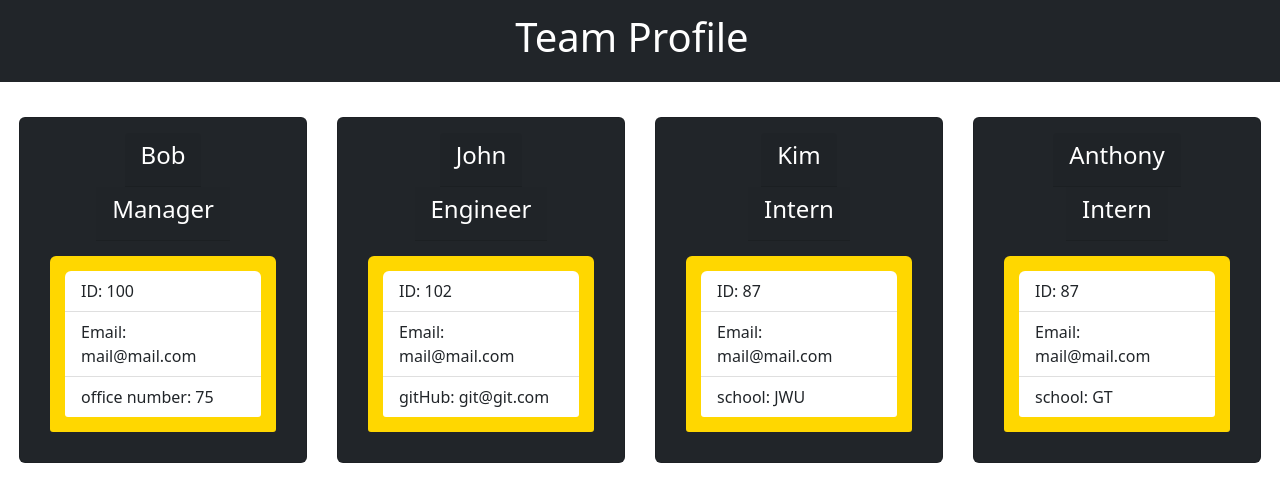
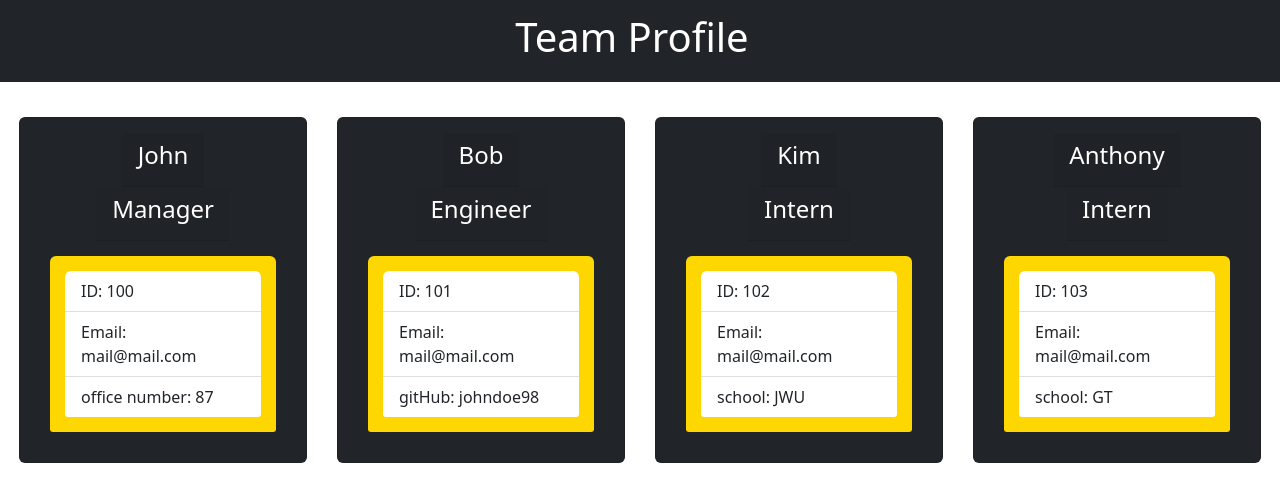
Before and after one commit to anthonydominguez86/team-profile-generator, a website: page dist/index.html in a window 1280 px wide. Drawn offline with nearby package versions, Linux system fonts and the light colour scheme.

Commit message:
Updated HTML Sample

```diff
--- a/dist/index.html
+++ b/dist/index.html
@@ -47,7 +47,7 @@
                   <div class="row">
                   <div class="card bg-dark justify-content-center align-items-center" style="width: 18rem;">
                 <div class="col card-header">
-                <h4>Bob </h4>
+                <h4>John </h4>
                 </div>
                 <div class="col card-header">
                 <h4>Manager</h4 >
@@ -55,29 +55,29 @@
                 <ul class="list-group list-group-flush text">
                 <li class="list-group-item">ID: 100</li>
                 <li class="list-group-item">Email: mail@mail.com</li>
-                <li class="list-group-item"> office number: 75</li>
+                <li class="list-group-item"> office number: 87</li>
                 </ul>
             </div > <div class="card bg-dark justify-content-center align-items-center" style="width: 18rem;">
                 <div class="col card-header">
-                <h4>John</h4>
+                <h4>Bob </h4>
                 </div>
                 <div class="col card-header">
                 <h4>Engineer</h4 >
                 </div >
                 <ul class="list-group list-group-flush text">
-                <li class="list-group-item">ID: 102</li>
+                <li class="list-group-item">ID: 101</li>
                 <li class="list-group-item">Email: mail@mail.com</li>
-                <li class="list-group-item"> gitHub: git@git.com</li>
+                <li class="list-group-item"> gitHub: johndoe98</li>
                 </ul>
             </div > <div class="card bg-dark justify-content-center align-items-center" style="width: 18rem;">
                 <div class="col card-header">
-                <h4>Kim</h4>
+                <h4>Kim </h4>
                 </div>
                 <div class="col card-header">
                 <h4>Intern</h4 >
                 </div >
                 <ul class="list-group list-group-flush text">
-                <li class="list-group-item">ID: 87</li>
+                <li class="list-group-item">ID: 102</li>
                 <li class="list-group-item">Email: mail@mail.com</li>
                 <li class="list-group-item"> school: JWU</li>
                 </ul>
@@ -89,7 +89,7 @@
                 <h4>Intern</h4 >
                 </div >
                 <ul class="list-group list-group-flush text">
-                <li class="list-group-item">ID: 87</li>
+                <li class="list-group-item">ID: 103</li>
                 <li class="list-group-item">Email: mail@mail.com</li>
                 <li class="list-group-item"> school: GT</li>
                 </ul>
```
